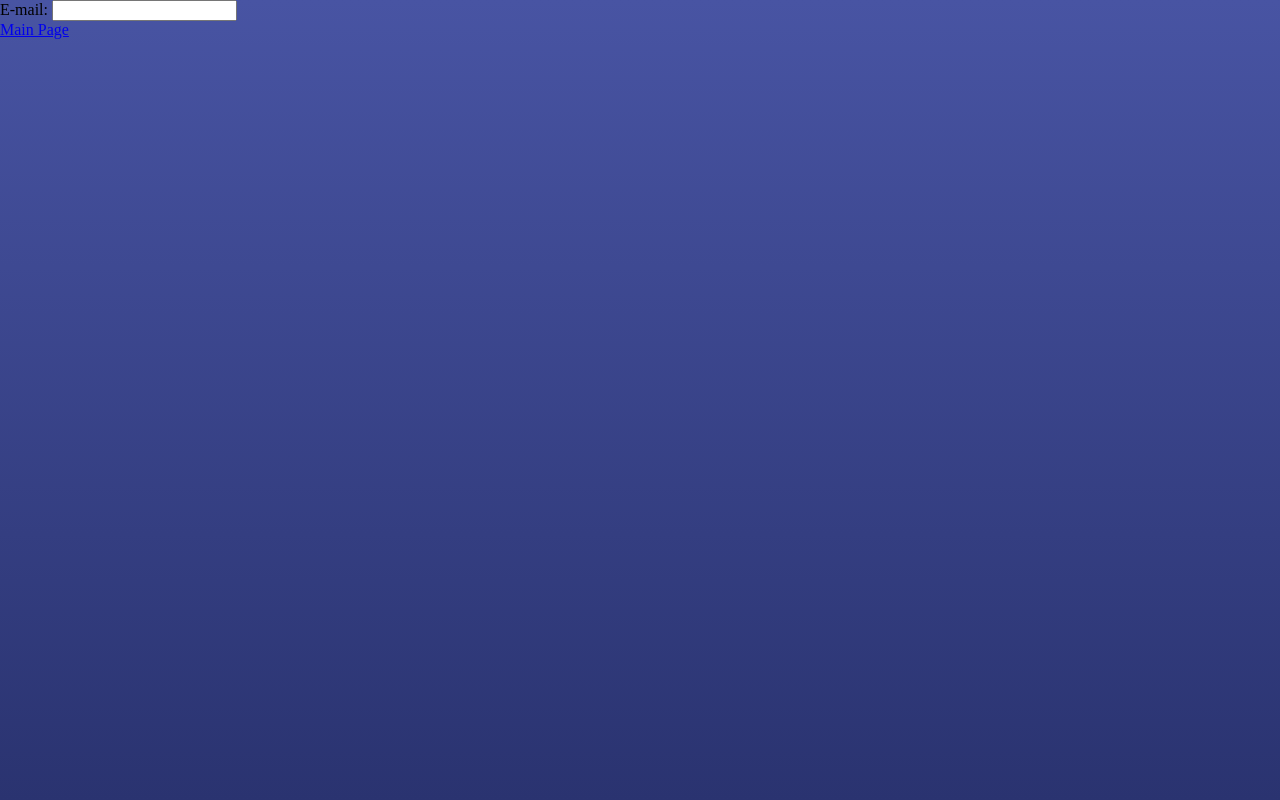
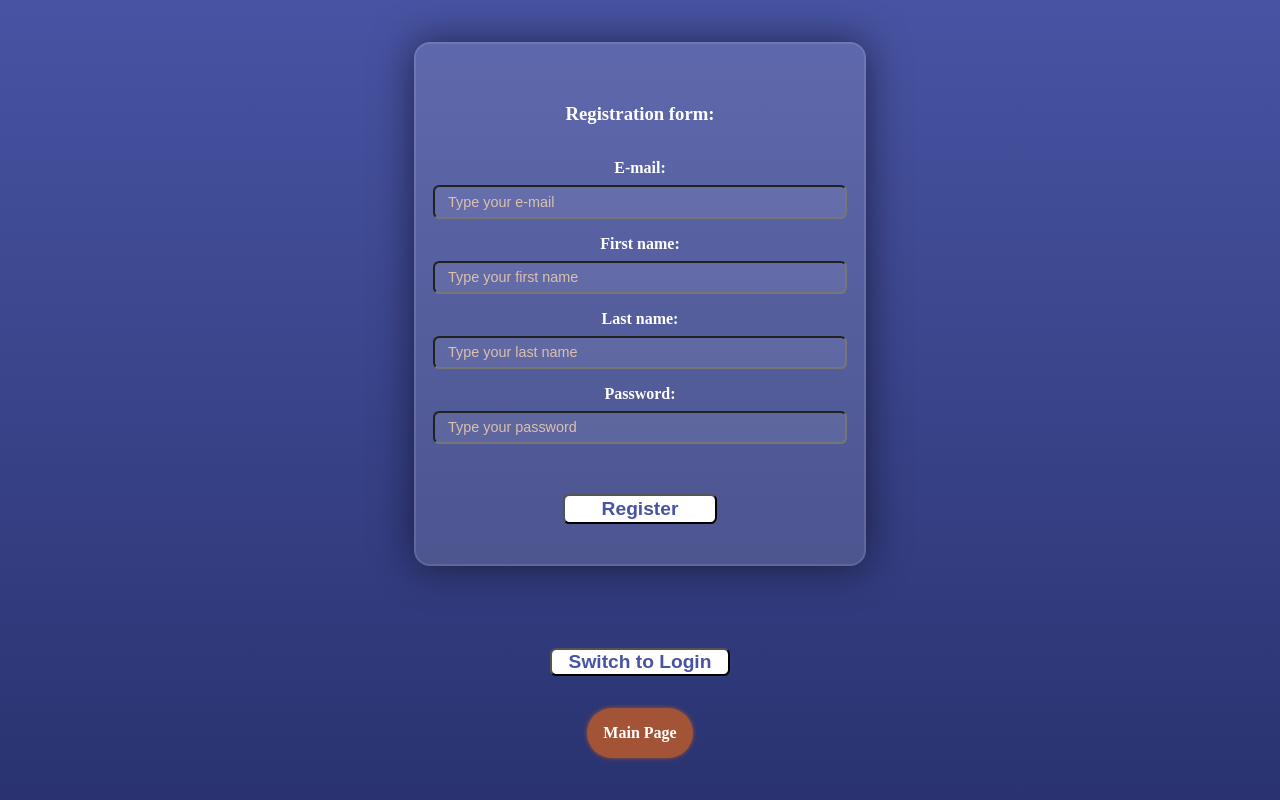
Before and after one commit to m-gibas/website-for-tutors, a React (Create React App) app: page /register in a window 1280 px wide. Built offline with nearby package versions, Linux system fonts and the light colour scheme.

Commit message:
registration form added

```diff
--- a/src/App.tsx
+++ b/src/App.tsx
@@ -13,10 +13,11 @@ function App() {
       <Routes>
         <Route path='/' element={
           <div className="container">
-            <Link to="/register" className="link"><Tile text='Register' /></Link>
-            <Link to="/login" className="link"><Tile text='Log in' /></Link>
-            <Link to="/tutors" className="link"><Tile text='Tutors' /></Link>
-            <Link to="/about" className="link"><Tile text='About' /></Link>
+            <Link to="/register" className="mainpage-link"><Tile text='Register' /></Link>
+            <Link to="/login" className="mainpage-link"><Tile text='Log in' /></Link>
+            <Link to="/tutors" className="mainpage-link"><Tile text='Tutors' /></Link>
+            <Link to="/about" className="mainpage-link"><Tile text='About' /></Link>
+            <Link to="/about" className="mainpage-link"><Tile text='About' /></Link>
           </div>
         }/>
         <Route path='/register' element={ <Register /> } />
--- /dev/null
+++ b/src/components/Register/Register.css
@@ -0,0 +1,82 @@
+.register-container {
+  display: flex;
+  align-items: center;
+  gap: 2rem;
+  flex-direction: column;
+
+  position: absolute;
+  transform: translate(-50%, -50%);
+  top: 50%;
+  left: 50%;
+}
+
+.register-form {
+  display: flex;
+  flex-direction: column;
+  justify-content: center;
+  align-items: center;
+  color: #ffffff;
+
+  height: 55vh;
+  width: 30vw;
+  border-radius: 1rem;
+  background-color: rgba(255, 255, 255, 0.13);
+  border: 2px solid rgba(255, 255, 255, 0.1);
+  box-shadow: 0 0 40px rgba(8, 7, 16, 0.6);
+  padding: 2.5rem 2rem;
+  /* position: fixed; */
+  /* backface-visibility: hidden; */
+}
+
+.register-form--back {
+  /* transform: rotateY(180deg); */
+  display: none;
+}
+
+label {
+  margin-top: 1rem;
+  font-size: 1rem;
+  font-weight: 600;
+}
+
+input {
+  height: 2.5rem;
+  width: 100%;
+  background-color: rgba(255, 255, 255, 0.07);
+  border-radius: 0.4rem;
+  padding: 0 0.8rem;
+  margin-top: 0.5rem;
+  font-size: 0.9rem;
+  font-weight: 400;
+  color: #ffffff;
+}
+::placeholder {
+  color: var(--clr-4);
+}
+
+.submit-button {
+  margin-top: 50px;
+  width: 40%;
+  background-color: #ffffff;
+  color: var(--clr-1);
+  font-size: 1.2rem;
+  font-weight: 600;
+  border-radius: 0.4rem;
+  cursor: pointer;
+  transition: background-color 0.35s;
+}
+
+.submit-button:hover {
+  background-color: var(--clr-4);
+}
+
+.card {
+  transform-style: preserve-3d;
+  transform-origin: center right;
+  transition: transform 1s;
+}
+
+.is-flipped {
+  /* transform: translateX(-100%) rotateY(-180deg); */
+  transform: translateX(-100%) rotateY(-180deg);
+}
--- a/src/components/Register/Register.tsx
+++ b/src/components/Register/Register.tsx
@@ -1,14 +1,50 @@
+import { useState } from 'react'
+import './Register.css'
 import { Link } from "react-router-dom"
 
 const Register = () => {
+    const [isFlipped, setIsFlipped] = useState(false)
+
   return (
-    <>
-    <form>
-        <label htmlFor='email'>E-mail: </label>
-        <input type='text' id='email' name='email' />
-    </form>
-    <Link to="/">Main Page</Link>
-    </>
+    // <div className='register-container' >
+    <div className='register-container' >
+
+    <div className={`card ${isFlipped ? 'is-flipped' : ''}`}>
+
+        <form className={`register-form ${isFlipped ? 'register-form--back' : ''}`}>
+            <h3>Registration form:</h3>
+            <label htmlFor='email'>E-mail: </label>
+            <input type='text' id='email' name='email' placeholder="Type your e-mail" />
+
+            <label htmlFor='firstName'>First name: </label>
+            <input type='text' id='firstName' name='firstName'  placeholder="Type your first name" />
+
+            <label htmlFor='lastName'>Last name: </label>
+            <input type='text' id='lastName' name='lastName' placeholder="Type your last name" />
+
+            <label htmlFor='password'>Password: </label>
+            <input type='password' id='password' name='password'  placeholder="Type your password" />
+
+            <input type='submit' value='Register' className='submit-button' />
+        </form>
+
+        <form className={`register-form ${isFlipped ? '' : 'register-form--back'}`}>
+            <h3>Login form:</h3>
+            <label htmlFor='email'>E-mail: </label>
+            <input type='text' id='email' name='email' placeholder="Type your e-mail" />
+
+            <label htmlFor='password'>Password: </label>
+            <input type='password' id='password' name='password'  placeholder="Type your password" />
+
+            <input type='submit' value='Register' className='submit-button' />
+        </form>
+
+    </div>
+
+    <button className='submit-button' onClick={() => setIsFlipped(!isFlipped)}>Switch to {isFlipped ? 'Register' : 'Login'}</button>
+    <Link to="/" className="link">Main Page</Link>
+
+    </div>
   )
 }
 
--- a/src/components/Tile/Tile.css
+++ b/src/components/Tile/Tile.css
@@ -1,5 +1,7 @@
 .tile {
-  max-width: 8rem;
+  width: 8rem;
+  /* max-width: 8rem; */
+  /* height: 8rem; */
   padding: 0.5rem;
   background: var(--clr-3);
   border-radius: 20%;
--- a/src/index.css
+++ b/src/index.css
@@ -15,23 +15,46 @@ body {
 }
 
 .container {
-  max-width: 50vw;
+  /* max-width: 50vw; */
+  width: fit-content;
   min-height: 50vh;
   margin: auto;
-  /* display: flex;
-  gap: 1rem;
-  flex-direction: column;
+
+  display: flex;
+  gap: 0 1rem;
   justify-content: center;
-  align-items: center; */
+  align-items: center;
+  flex-wrap: wrap;
+
   border: solid 1px var(--clr-4);
 
-  display: grid;
-  grid-column-gap: 1rem;
-  grid-template-columns: repeat(auto-fit, minmax(5rem, 1fr));
-  align-items: center;
+  /* display: grid;
+  grid-template-columns: repeat(auto-fit, minmax(5rem, 1fr)); */
+}
+
+.mainpage-link {
+  text-decoration: none;
+  font-weight: 600;
+  display: block;
+  color: #fff;
+  border-radius: 2rem;
+  cursor: pointer;
+  box-shadow: 0 0 4px var(--clr-5);
 }
 
 .link {
   text-decoration: none;
-  color: #000;
+  font-weight: 600;
+  display: block;
+  background: var(--clr-5);
+  color: #fff;
+  padding: 1rem;
+  border-radius: 2rem;
+  cursor: pointer;
+  transition: color 0.3s;
+  box-shadow: 0 0 4px var(--clr-5);
 }
+
+.link:hover {
+  color: var(--clr-2);
+}
```
